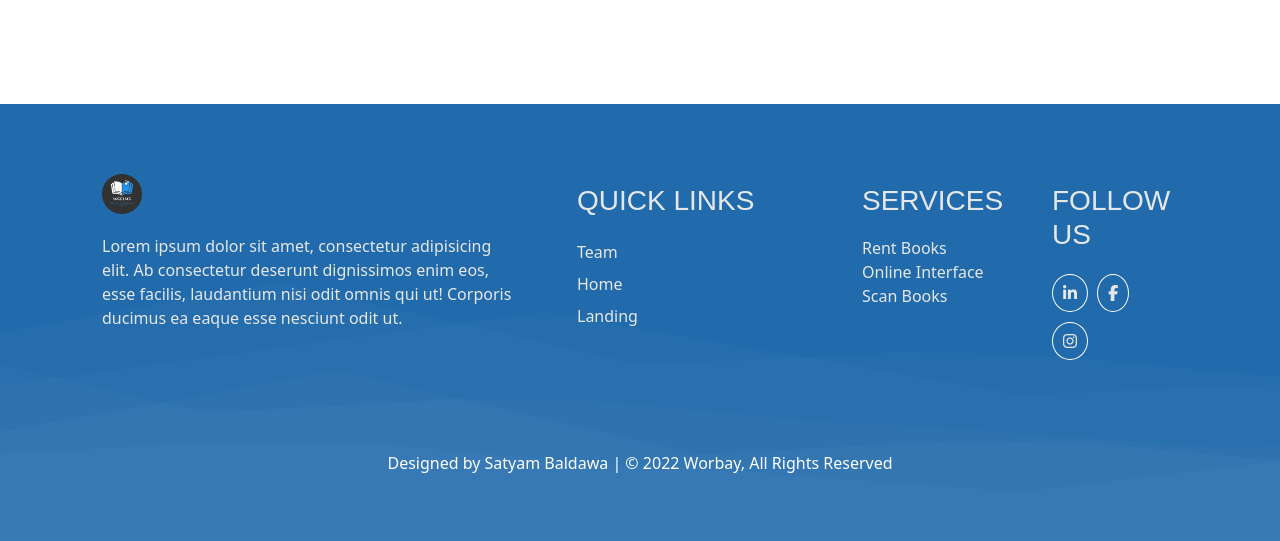
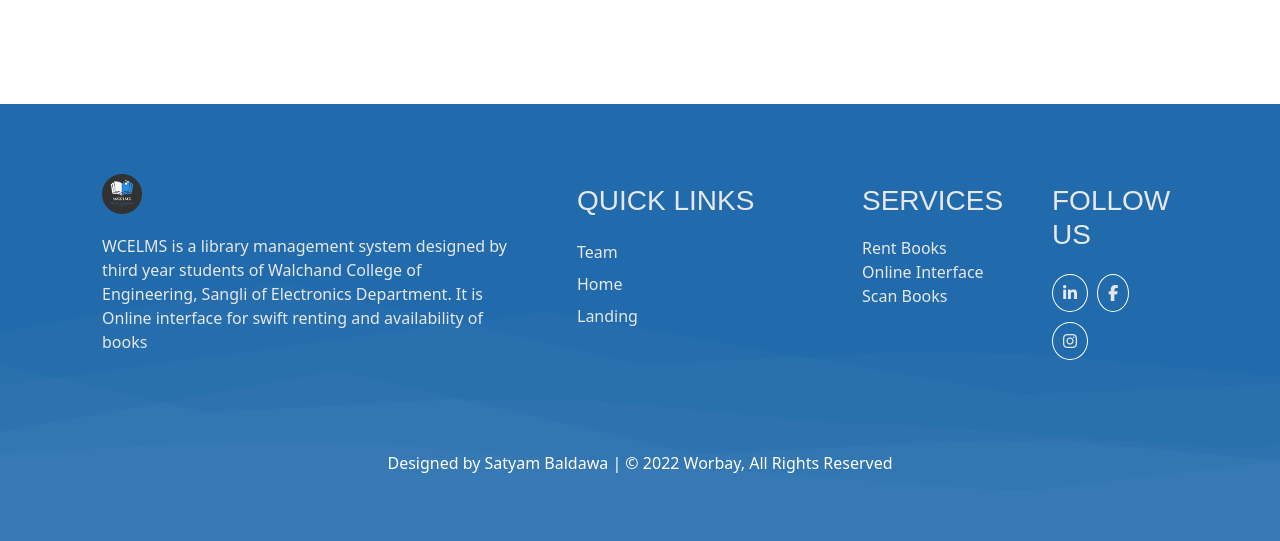
Before and after one commit to omkar-sutar/LibraryManagementSystem, a Django app: page /library/home/ in a window 1280 px wide. Shown: the part 1187-1728 px from the top of the page. Run offline with Django 4.2, Linux system fonts and the light colour scheme; some libraries are stand-ins or nearby versions.

Commit message:
Merge branch 'master' of https://github.com/omkar-sutar/LibraryManagementSystem
# Conflicts:
#	db.sqlite3
#	library/__pycache__/urls.cpython-38.pyc
#	library/__pycache__/urls.cpython-39.pyc
#	library/__pycache__/views.cpython-38.pyc
#	library/__pycache__/views.cpython-39.pyc
#	library/templates/library/signup.html

```diff
--- a/library/templates/library/baseheadfoot.html
+++ b/library/templates/library/baseheadfoot.html
@@ -79,7 +79,8 @@
 <main role="main">
     {% if messages %}
         {% for message in messages %}
-            <div style="position: relative;z-index: 10;top:95px" class="alert alert-{{ message.tags }}"> {{ message }} </div>
+            <div style="position: relative;z-index: 10;top:95px"
+                 class="alert alert-{{ message.tags }}"> {{ message }} </div>
         {% endfor %}
     {% endif %}
     {% block content %}
@@ -98,11 +99,9 @@
                              src="{% static 'library/LMSlogo.png' %}"
                              alt="">
 
-                        <p>Lorem ipsum dolor sit amet, consectetur adipisicing elit. Ab consectetur deserunt dignissimos
-                            enim
-                            eos, esse facilis, laudantium nisi odit omnis qui ut! Corporis ducimus ea eaque esse
-                            nesciunt odit
-                            ut.</p>
+                        <p>WCELMS is a library management system designed by third year students of Walchand College of
+                            Engineering, Sangli of Electronics Department. It is Online interface for swift renting and
+                            availability of books</p>
                     </div>
                 </div>
 
```
